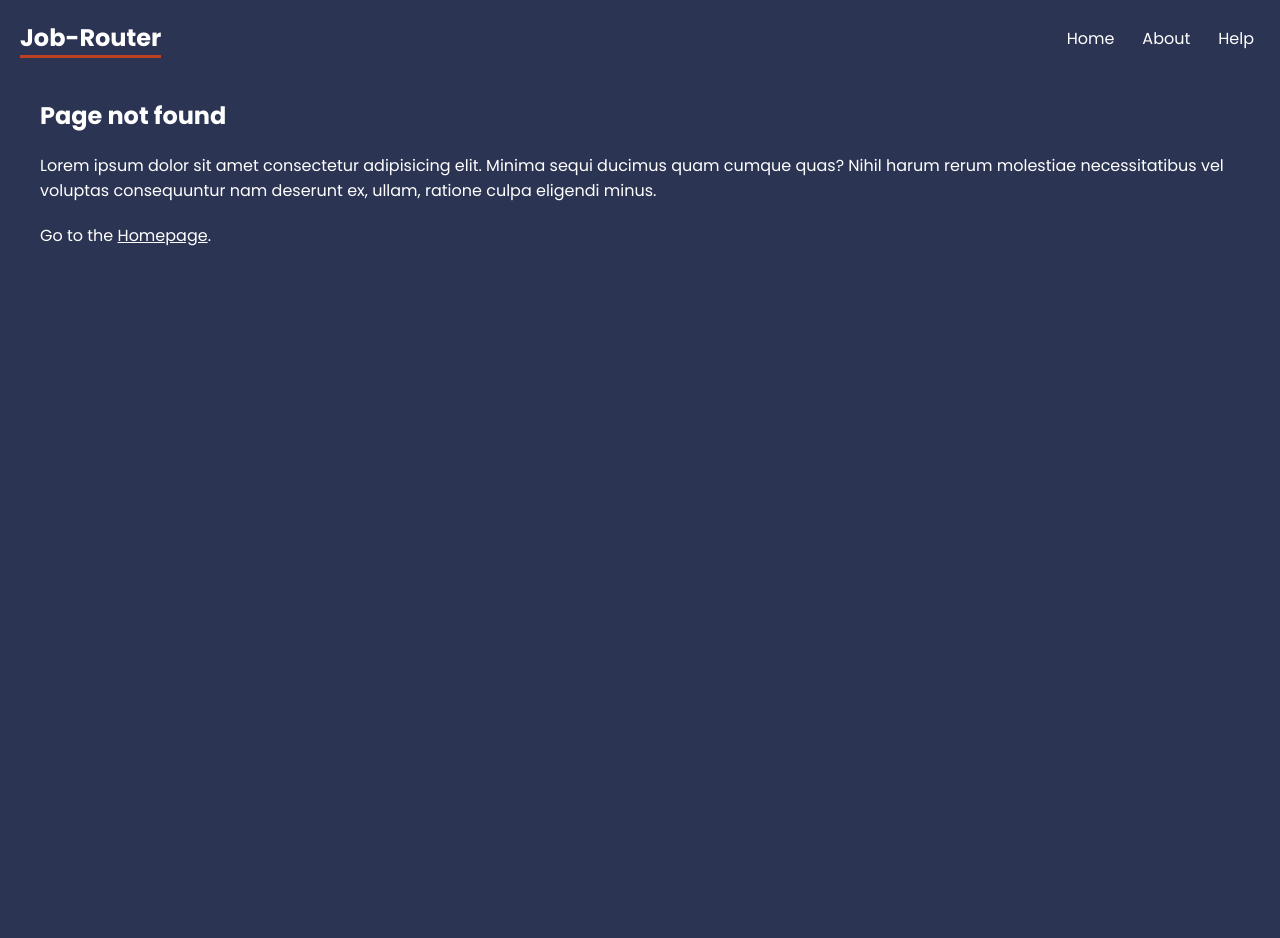
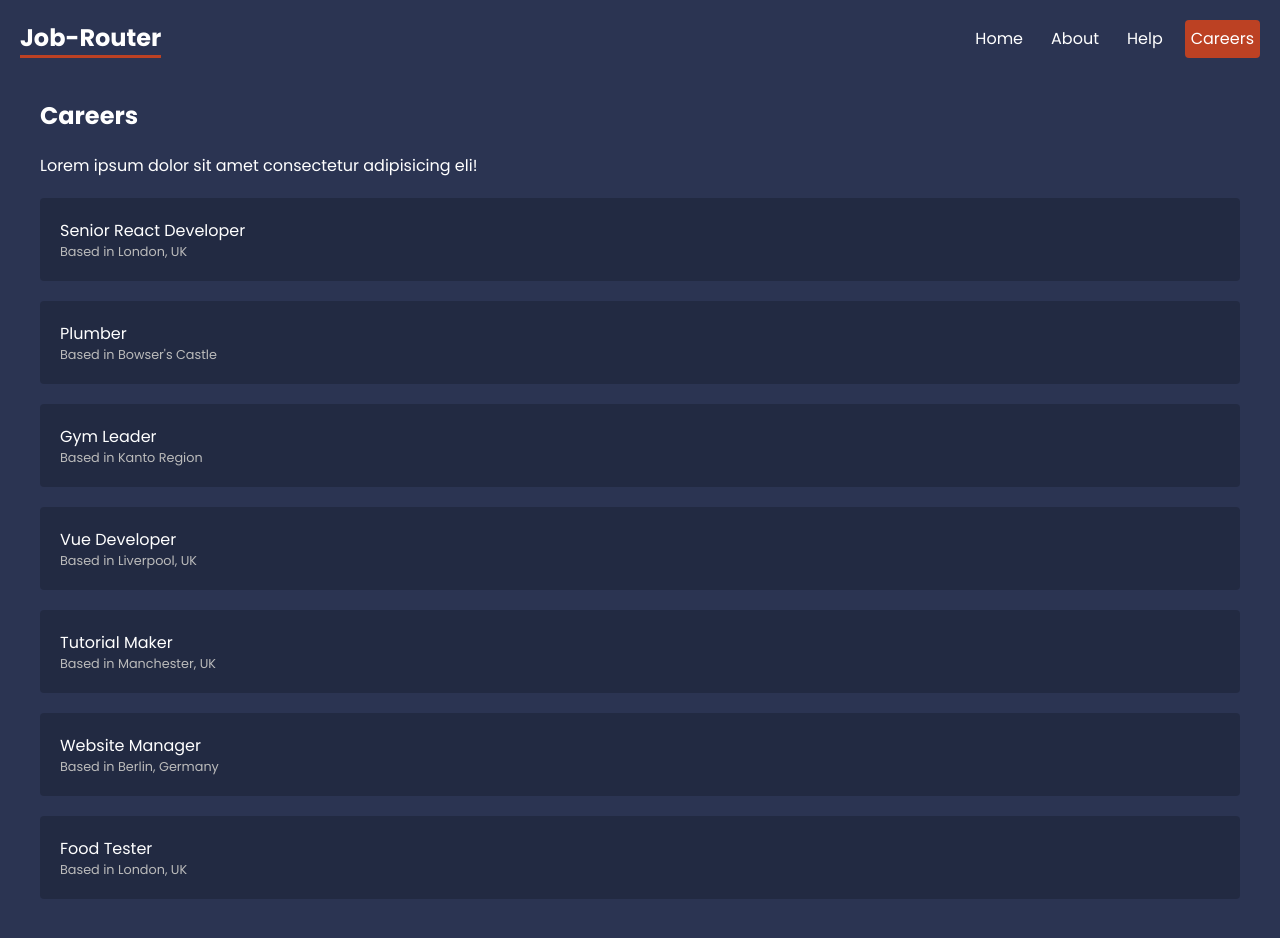
Before and after one commit to SSBeron/Job-router, a React (Create React App) app: page /careers in a window 1280 px wide. Shown: the top 938 px of the page. Before the commit the page ends 800 px from the top, so only its background shows below. Built offline with nearby package versions, Linux system fonts and the light colour scheme; data requests are answered from the project's data file.

Commit message:
add careers page, fetch careers, server side

```diff
--- a/src/App.jsx
+++ b/src/App.jsx
@@ -15,6 +15,8 @@
 import RootLayout from "./layouts/RootLayout";
 import HelpLayout from "./layouts/HelpLayout";
 import NotFound from "./pages/NotFound";
+import CareersLayout from "./layouts/CareersLayout";
+import Careers, { careersLoader } from "./pages/careers/Careers";
 
 
 const myRouter = createBrowserRouter(
@@ -25,6 +27,14 @@
         <Route path="help" element={<HelpLayout/>}>
             <Route path="faq" element={<Faq />} />
             <Route path="contact" element={<Contact />} />
+        </Route>
+
+        <Route path="careers" element={<CareersLayout />}>
+          <Route
+          index
+          element={<Careers />}
+          loader={careersLoader}
+          />
         </Route>
 
         <Route path="*" element={<NotFound />}/>
--- a/src/index.css
+++ b/src/index.css
@@ -117,7 +117,27 @@
 }
 
 /* careers list */
+.careers > a {
+  display: block;
+  background: rgb(0, 0, 0, 0.2);
+  padding: 20px;
+  border-radius: 4px;
+  margin: 20px 0;
+  text-decoration: none;
+}
 
+.careers > a:hover p {
+  color: var(--primary);
+}
+
+.careers p {
+  margin: 0;
+}
+
+.careers > a p:last-child{
+  font-size: 0.8em;
+  color: #bbb;
+}
 
 /* careers details */
 
--- /dev/null
+++ b/src/layouts/CareersLayout.jsx
@@ -0,0 +1,12 @@
+import { Outlet } from "react-router-dom"
+
+export default function CareersLayout() {
+  return (
+   <div className="careers-layout">
+    <h2>Careers</h2>
+    <p>Lorem ipsum dolor sit amet consectetur adipisicing eli!</p>
+
+    <Outlet />
+   </div>
+  )
+}
--- a/src/layouts/RootLayout.jsx
+++ b/src/layouts/RootLayout.jsx
@@ -9,6 +9,7 @@
         <NavLink to="/">Home</NavLink>
         <NavLink to="about">About</NavLink>
         <NavLink to="help">Help</NavLink>
+        <NavLink to="careers">Careers</NavLink>
       </nav>
     </header>
 
--- /dev/null
+++ b/src/pages/careers/Careers.jsx
@@ -0,0 +1,24 @@
+import { useLoaderData, Link } from "react-router-dom"
+
+export default function Careers() {
+  const data = useLoaderData()
+
+  return (
+    <div className="careers">
+      {data.map(data => (
+        <Link to="/" key={data.id}>
+          <p>{data.title}</p>
+          <p>Based in {data.location}</p>
+        </Link>
+      ))}
+
+    </div>
+  )
+}
+
+//LOADER FUNCTION
+export const careersLoader = async () => {
+  const res = await fetch("http://localhost:4000/careers")
+
+  return res.json()
+}
```
